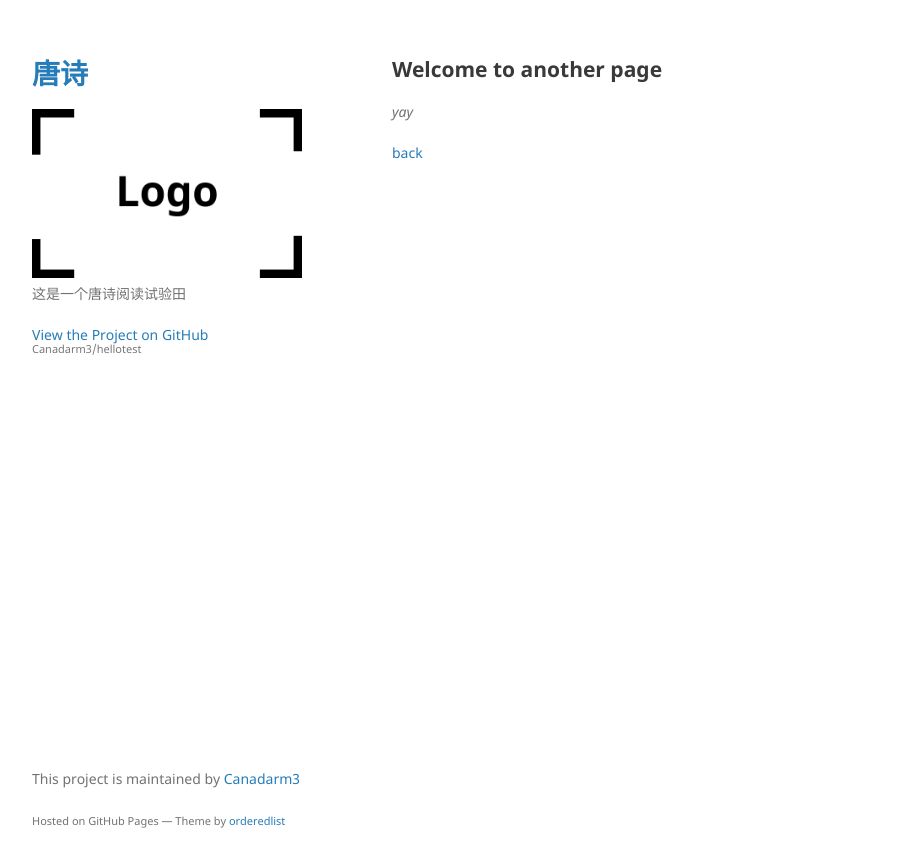
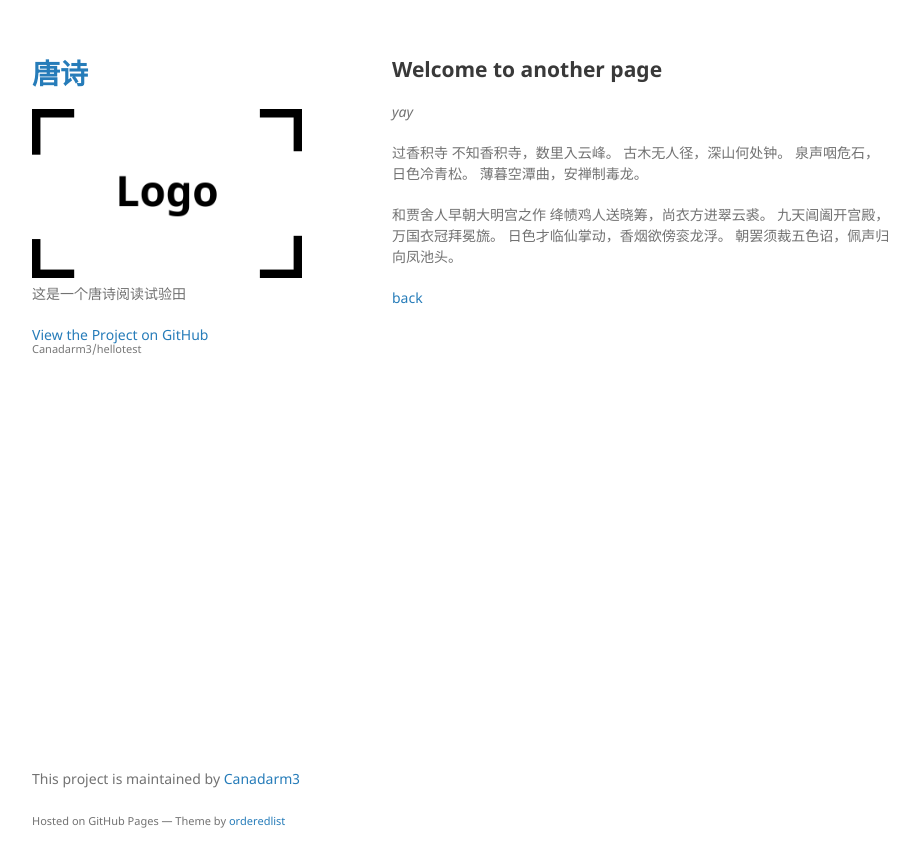
Before and after one commit to Canadarm3/hellotest, a Jekyll site: the page built from another-page.md, in a window 1280 px wide. Shown: the top 867 px of the page, without its empty margins (178-1097 px from the left). Built offline with Jekyll 4.4.1, drawn with Linux system fonts in a browser that asks for light colours; our own code applies the rules of GitHub Pages for plain Markdown files.

Commit message:
Update another-page.md

```diff
--- a/another-page.md
+++ b/another-page.md
@@ -6,4 +6,16 @@ layout: default
 
 _yay_
 
+过香积寺
+不知香积寺，数里入云峰。
+古木无人径，深山何处钟。
+泉声咽危石，日色冷青松。
+薄暮空潭曲，安禅制毒龙。
+
+和贾舍人早朝大明宫之作
+绛帻鸡人送晓筹，尚衣方进翠云裘。
+九天阊阖开宫殿，万国衣冠拜冕旒。
+日色才临仙掌动，香烟欲傍衮龙浮。
+朝罢须裁五色诏，佩声归向凤池头。
+
 [back](./)
```
